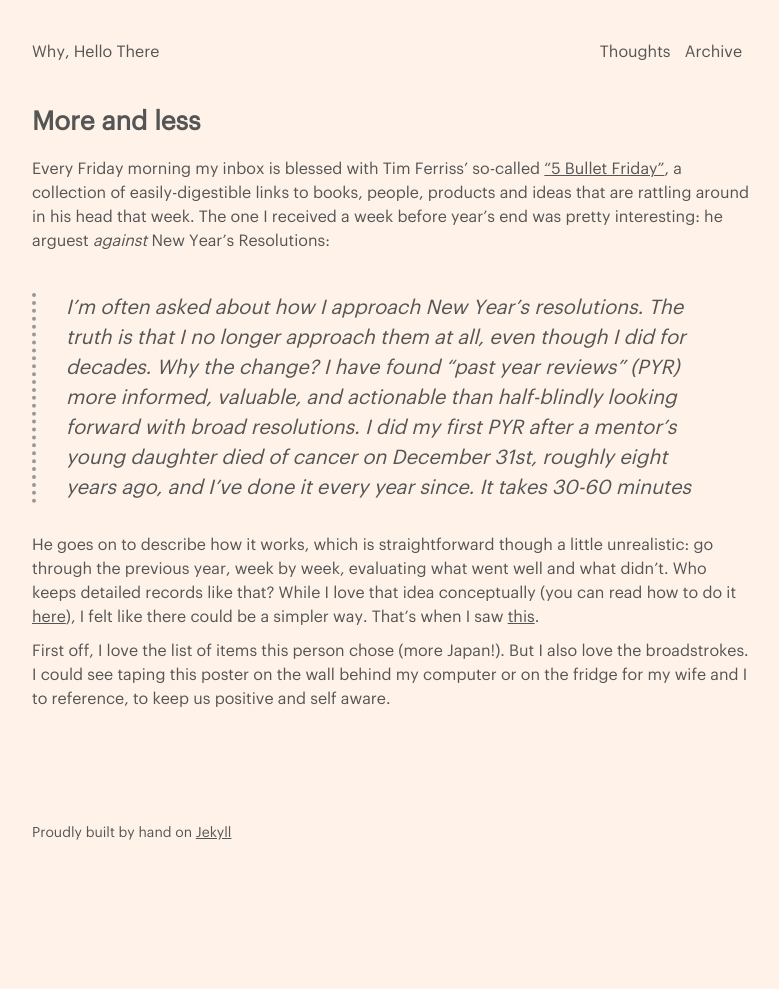
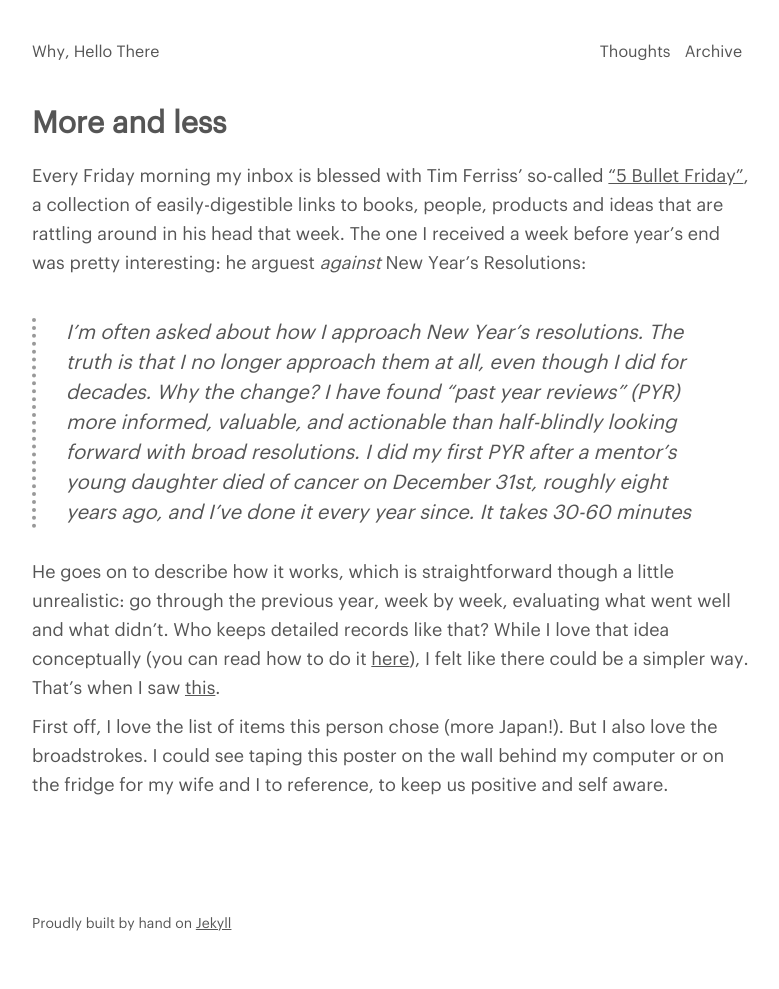
Before and after one commit to jonaschafer/jonaschafer.github.io, a Jekyll site: the page built from collections/_thoughts/more-less.md, in a window 1280 px wide. Shown: the whole page, without its empty margins (248-1027 px from the left). Built offline with Jekyll 4.4.1, drawn with Linux system fonts in a browser that asks for light colours; before the commit the page ends 900 px from its top, so only the background shows below that.

Commit message:
updated more-less with inline styles ugh

```diff
--- a/assets/stylesheets/core/_type.scss
+++ b/assets/stylesheets/core/_type.scss
@@ -11,11 +11,13 @@
   color: $grey-light;
   // background:blue;
   padding: 0;
+  text-align: center;
 }
 
 .article {
   font-family: 'Graphik-Regular', Helvetica, Arial, sans-serif;
-	font-size: 32px;
+	font-size: 26px;
+  text-align: center;
 	margin: 0;
   color: $grey;
   // background:red;
--- a/assets/stylesheets/fun/thoughts.scss
+++ b/assets/stylesheets/fun/thoughts.scss
@@ -1,8 +1,3 @@
----
----
-
-@import "thoughts";
-
 body {
   background-color: red;
 }
--- a/collections/_thoughts/more-less.md
+++ b/collections/_thoughts/more-less.md
@@ -3,6 +3,26 @@
 title: More and Less
 date: 2019-01-03
 ---
+
+<style>
+  body {
+    background-color: #fff;
+  }
+
+  h1 {
+    font-size: 30px;
+    line-height: 38px;
+  }
+
+  p {
+    font-size: 18px;
+    line-height: 29px;
+  }
+
+  a:hover {
+    color: hotpink;
+  }
+</style>
 
 # More and less
 
```
